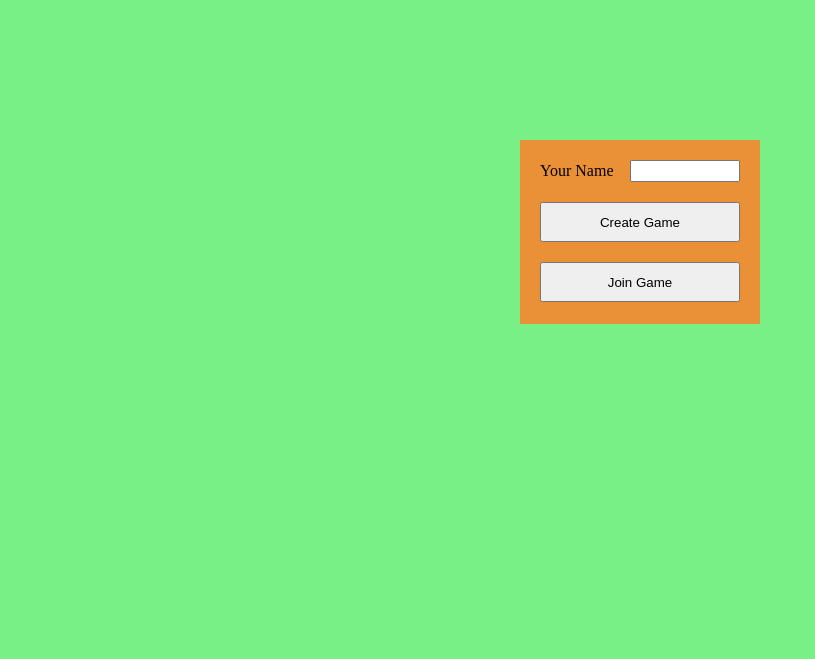
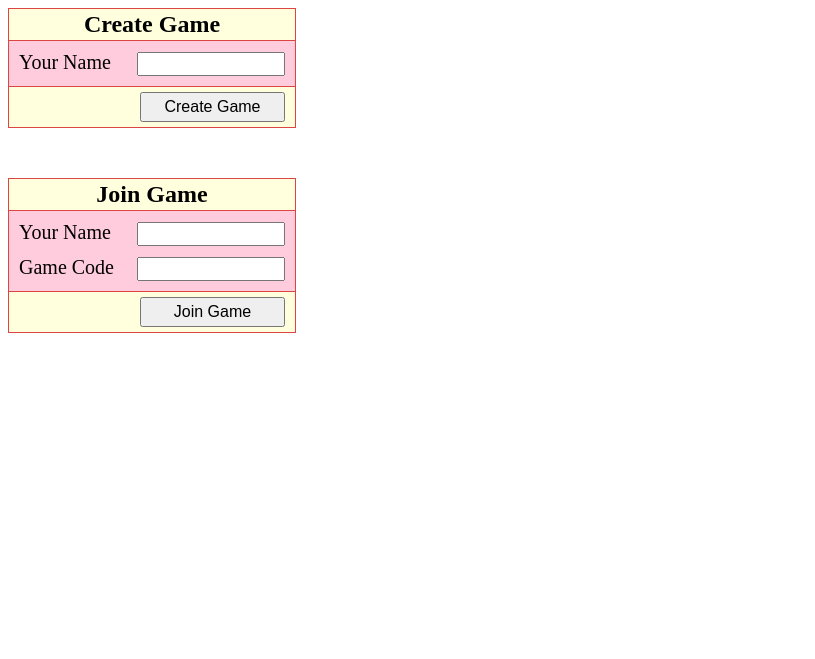
Before and after one commit to aayush-nitb/teen-do-paanch, a PHP site: page / in a window 1280 px wide. Shown: the top 659 px of the page, without its empty margins (0-815 px from the left). Run offline with PHP 8.4, Linux system fonts and the light colour scheme.

Commit message:
front layout changed

```diff
--- a/action_menu_main.php
+++ b/action_create_game.php
@@ -5,7 +5,9 @@
 		$expire_time = $current_time + 86400*365;
 		$str_your_name = $_POST["str_your_name"];
 
-		$game_code = newGameCode();
+		do{
+			$game_code = newGameCode();
+		}while(dbget("SELECT * from `game` WHERE `gameCode`='$game_code'"));
 
 		dbset("INSERT INTO `user`(`name`, `gameCode`, `role`) VALUES('$str_your_name', '$game_code', 'player')");
 		dbset("INSERT INTO `game`(`gameCode`, `turn`, `player1`, `owner_lastmove`) VALUES('$game_code', '$str_your_name', '$str_your_name', $current_time)");
--- /dev/null
+++ b/index.css
@@ -0,0 +1,44 @@
+form {
+	margin-bottom: 50px;
+	width: 286px;
+	background: #fcd;
+	border-left: 1px solid #d44;
+	border-right: 1px solid #d44;
+}
+form .heading {
+	font-size: 24px;
+	font-weight: bold;
+	text-align: center;
+	background: #ffd;
+	width: 286px;
+	border-top: 1px solid #d44;
+	border-bottom: 1px solid #d44;
+	padding: 2px 0;
+}
+form .input {
+	margin: 10px;
+	display: table;
+}
+form .input span {
+	font-size: 20px;
+	width: 120px;
+	display: table-cell;
+}
+form .input input {
+	font-size: 16px;
+	display: table-cell;
+	width: 140px;
+}
+form .action {
+	text-align: right;
+	background: #ffd;
+	width: 286px;
+	border-top: 1px solid #d44;
+	border-bottom: 1px solid #d44;
+}
+form .action input {
+	font-size: 16px;
+	width: 145px;
+	height: 30px;
+	margin: 5px 10px;
+}
--- a/index.php
+++ b/index.php
@@ -1,16 +1,47 @@
-<html>
+<?php
+	if(isset($_COOKIE['str_your_name'])){
+		$str_your_name = $_COOKIE['str_your_name'];
+	}else{
+		$str_your_name = '';
+	}
+?>
+<!--Force IE6 into quirks mode with this comment tag-->
+<!DOCTYPE html PUBLIC "-//W3C//DTD XHTML 1.0 Transitional//EN" "http://www.w3.org/TR/xhtml1/DTD/xhtml1-transitional.dtd">
+<html xmlns="http://www.w3.org/1999/xhtml" lang="en" xml:lang="en">
 	<head>
-		<link href="style.css" type="text/css" rel="stylesheet" />
+		<meta http-equiv="Content-Type" content="text/html; charset=iso-8859-1" />
+		<title>Teen-do-paanch</title>
+		<link href="index.css" type="text/css" rel="stylesheet" />
 	</head>
 	<body>
 		<div id="screen_main">
-			<form id="menu_main" class="menu" action="action_menu_main.php" method="post">
-				<div class="first input">
+			<form action="action_create_game.php" method="post">
+				<div class="heading">
+					Create Game
+				</div>
+				<div class="input">
 					<span>Your Name</span>
-					<input type="text" name="str_your_name" />
+					<input type="text" name="str_your_name" value="<?php echo $str_your_name; ?>" />
 				</div>
-				<input value="Create Game" type="submit" name="btn_create_game" />
-				<input class="last" value="Join Game" type="submit" name="btn_join_game" />
+				<div class="action">
+					<input value="Create Game" type="submit" name="btn_create_game" />
+				</div>
+			</form>
+			<form action="action_join_game.php" method="post">
+				<div class="heading">
+					Join Game
+				</div>
+				<div class="input">
+					<span>Your Name</span>
+					<input type="text" name="str_your_name" value="<?php echo $str_your_name; ?>" />
+				</div>
+				<div class="input">
+					<span>Game Code</span>
+					<input type="text" name="str_game_code" />
+				</div>
+				<div class="action">
+					<input value="Join Game" type="submit" name="btn_join_game" />
+				</div>
 			</form>
 		</div>
 	</body>
--- a/style.css
+++ /dev/null
@@ -1,46 +0,0 @@
-body {
-	margin: 0;
-	padding: 0;
-	background: rgb(120,240,134);
-}
-input[type="text"] {
-	width: 110px;
-	height: 22px;
-	padding: 0 5px;
-}
-input[type="submit"] {
-	height: 40px;
-	cursor: pointer;
-}
-
-.menu > * {
-	margin: 10px 0;
-	width: 100%;
-}
-.menu > .first {
-	margin-top: 0;
-}
-.menu > .last {
-	margin-bottom: 0;
-}
-.input {
-	height: 22px;
-}
-.input span {
-	float: left;
-	line-height: 22px;
-}
-.input input {
-	float: right;
-}
-.input span {
-	margin-right: 10px;
-}
-
-#menu_main {
-	width: 200px;
-	height: 144px;
-	margin: 140px auto;
-	background: rgb(234,145,56);
-	padding: 20px;
-}
```
Also changed, not shown: action_join_game.php (added, +22 -0 lines), screen_game.css (added, +42 -0 lines), screen_game.php (+37 -8 lines).
